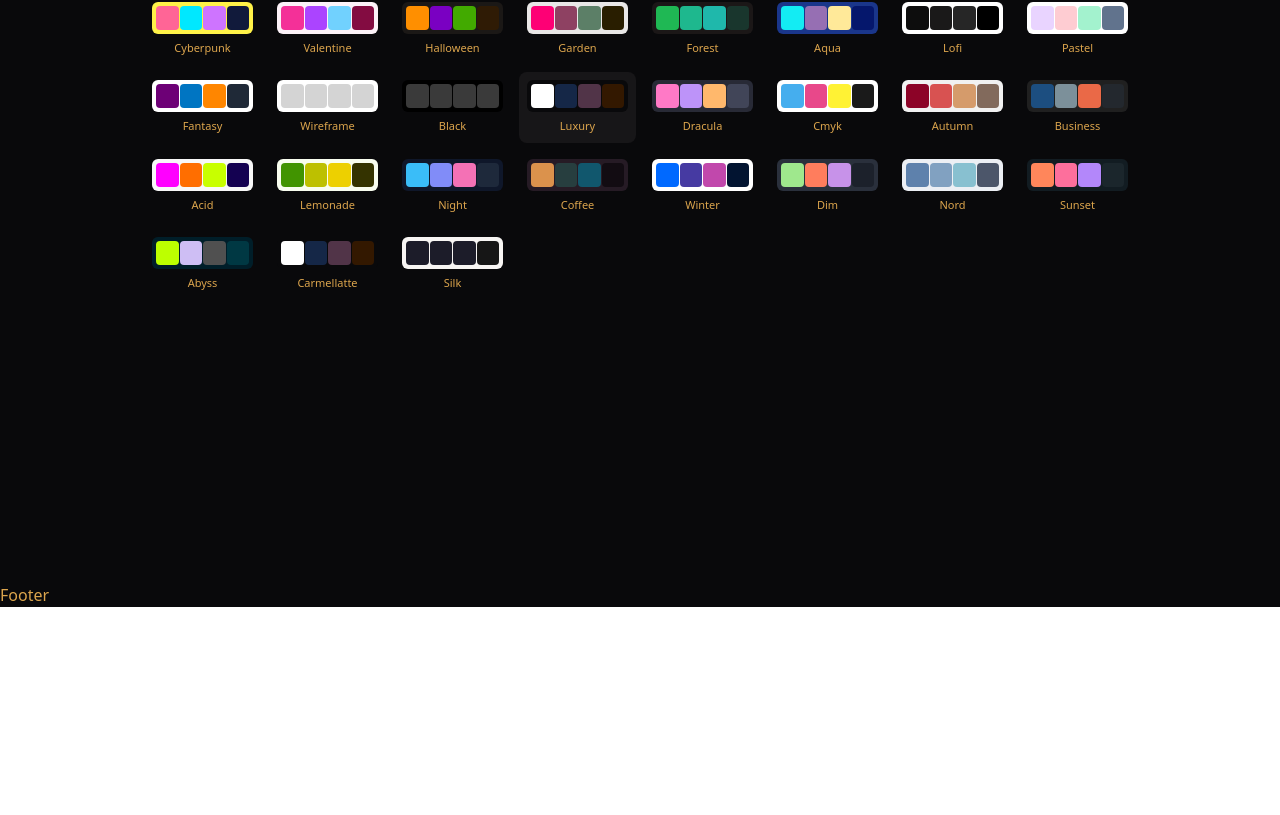
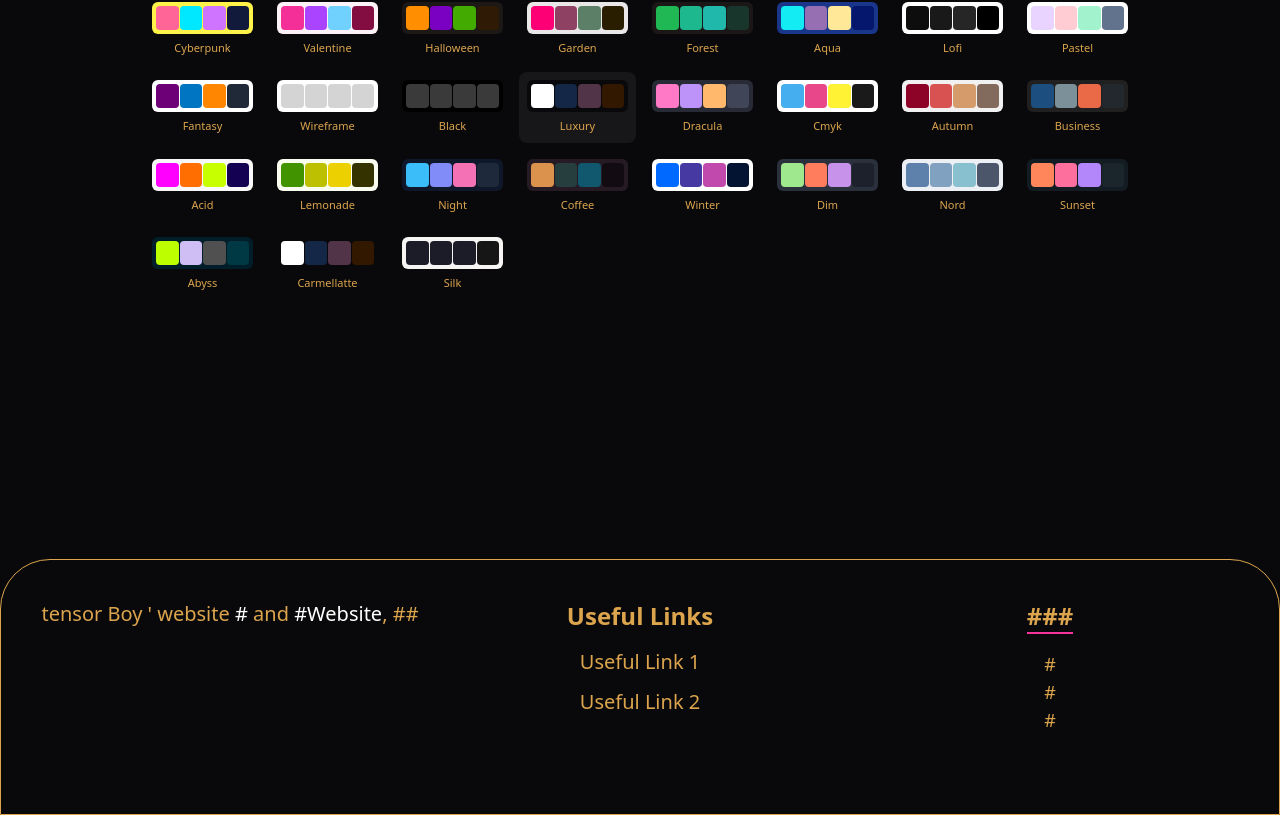
Before and after one commit to Nevin100/NewsMail, a React (Vite) app in the folder frontend/: page /settings in a window 1280 px wide. Shown: the part 265-1080 px from the top of the page. Before the commit the page ends 872 px from the top, so only its background shows below. Built offline with nearby package versions, Linux system fonts and the light colour scheme.

Commit message:
Completed Footer UI basic design

```diff
--- a/frontend/package.json
+++ b/frontend/package.json
@@ -10,6 +10,7 @@
     "preview": "vite preview"
   },
   "dependencies": {
+    "@material-tailwind/react": "^2.1.10",
     "@reduxjs/toolkit": "^2.6.0",
     "@tailwindcss/vite": "^4.0.12",
     "axios": "^1.8.2",
--- a/frontend/src/Components/Footer.jsx
+++ b/frontend/src/Components/Footer.jsx
@@ -1,10 +1,131 @@
-import React from "react";
-
 const Footer = () => {
   return (
-    <div>
-      <h1>Footer</h1>
-    </div>
+    <footer className="border py-10 w-screen mt-[-1.5rem] rounded-t-[50px] -ml-[50vw] -mr-[50vw] left-1/2 relative">
+      <div className="max-w-7xl mx-auto px-6 flex flex-wrap justify-between items-start">
+        <div className="w-full md:w-1/3 mb-8 md:mb-0 text-center">
+          <p className="text-base md:text-lg lg:text-xl">
+            tensor Boy &apos; website{" "}
+            <a
+              href="https://jaipur.manipal.edu/"
+              className="text-white hover:text-amber-600"
+              target="_blank"
+              rel="noopener noreferrer"
+            >
+              #
+            </a>{" "}
+            and{" "}
+            <a
+              href="https://www.geekroom.in/"
+              className="text-white hover:text-amber-600"
+              target="_blank"
+              rel="noopener noreferrer"
+            >
+              #Website
+            </a>
+            , ##
+          </p>
+        </div>
+
+        <div className="w-full md:w-1/3 mb-8 md:mb-0 text-center">
+          <h3 className="text-lg md:text-xl lg:text-2xl font-semibold mb-4 border-b-2inline-block">
+            Useful Links
+          </h3>
+          <ul className="list-none space-y-3">
+            <li>
+              <a
+                href="https://linktr.ee/geekroom"
+                className="text-base md:text-lg lg:text-xl transition-colors duration-200 ease-in-out text-[#210F09]hover:text-pink-400"
+              >
+                Useful Link 1
+              </a>
+            </li>
+            <li>
+              <a
+                href="https://codemanipal.devfolio.co/"
+                className="text-base md:text-lg lg:text-xl transition-colors duration-200 ease-in-out  hover:text-pink-400"
+              >
+                Useful Link 2
+              </a>
+            </li>
+          </ul>
+        </div>
+
+        <div className="w-full md:w-1/3 text-center">
+          <h3 className="text-lg md:text-xl lg:text-2xl font-semibold mb-4 border-b-2 border-pink-500 inline-block">
+            ###
+          </h3>
+          <address className="not-italic text-sm md:text-base lg:text-lg">
+            #
+            <br />
+            #
+            <br />#
+          </address>
+          <div className="flex justify-center mt-4 space-x-6">
+            <a href="mailto:community@geekroom.in" aria-label="Email">
+              <span className="flex items-center justify-center p-3 transition duration-200 ease-in-out transform hover:scale-110 hover:text-pink-400">
+                <i
+                  className="fa-solid fa-envelope"
+                  style={{
+                    color: "rgb(255, 166, 169)",
+                    opacity: 0.9,
+                    fontSize: "1.5rem",
+                  }}
+                ></i>
+              </span>
+            </a>
+            <a
+              href="https://x.com/geek__room_"
+              aria-label="Twitter"
+              target="_blank"
+              rel="noopener noreferrer"
+            >
+              <span className="flex items-center justify-center p-3 transition duration-200 ease-in-out transform hover:scale-110 hover:text-pink-400">
+                <i
+                  className="fa-brands fa-x-twitter"
+                  style={{
+                    color: "rgb(255, 166, 169)",
+                    opacity: 0.9,
+                    fontSize: "1.5rem",
+                  }}
+                ></i>
+              </span>
+            </a>
+            <a
+              href="https://www.instagram.com/_geek.room/"
+              aria-label="Instagram"
+            >
+              <span className="flex items-center justify-center p-3 transition duration-200 ease-in-out transform hover:scale-110 hover:text-pink-400">
+                <i
+                  className="fa-brands fa-instagram"
+                  style={{
+                    color: "rgb(255, 166, 169)",
+                    opacity: 0.9,
+                    fontSize: "1.5rem",
+                  }}
+                ></i>
+              </span>
+            </a>
+            <a
+              href="https://www.linkedin.com/company/code-kshetra/"
+              aria-label="LinkedIn"
+              target="_blank"
+              rel="noopener noreferrer"
+            >
+              <span className="flex items-center justify-center p-3 transition duration-200 ease-in-out transform hover:scale-110 hover:text-pink-400">
+                <i
+                  className="fa-brands fa-linkedin-in"
+                  style={{
+                    color: "rgb(255, 166, 169)",
+                    opacity: 0.9,
+                    fontSize: "1.5rem",
+                  }}
+                ></i>
+              </span>
+            </a>
+          </div>
+        </div>
+      </div>
+    </footer>
   );
 };
 
```
Also changed, not shown: 1 other file (tests, documents, lock files or other folders).
